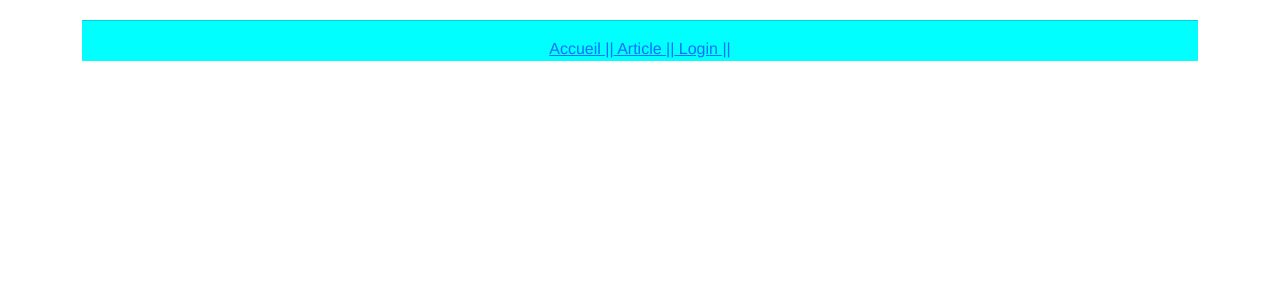
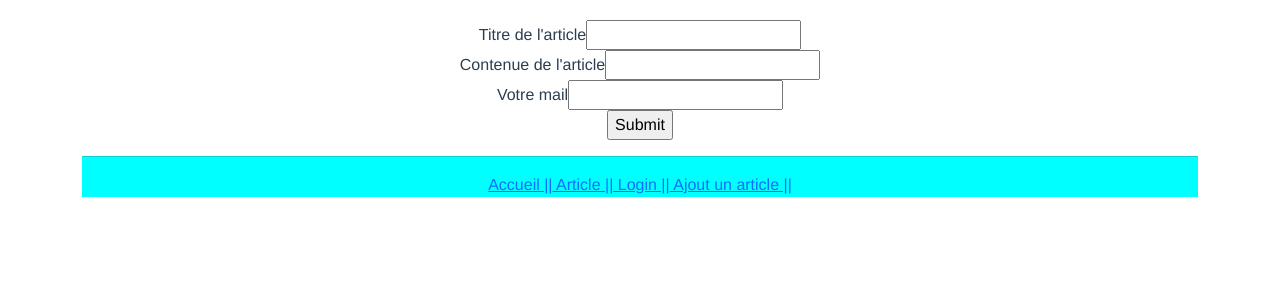
Before and after one commit to SebastienBrach/ProjetVueJS-LP-APIDAE, a Vue app: page /#/add/article in a window 1280 px wide. Shown: the top 300 px of the page. Built offline with nearby package versions, Linux system fonts and the light colour scheme.

Commit message:
Bon avancement pour l'ajout des articles

```diff
--- /dev/null
+++ b/src/components/AddArticle.vue
@@ -0,0 +1,53 @@
+<template>
+  <form>
+    <label for="">Titre de l'article</label>
+    <input type="text" v-model="titre" />
+    <br />
+    <label for="">Contenue de l'article</label>
+    <input type="text" v-model="contenu" />
+    <br />
+    <label for="">Votre mail</label>
+    <input type="text" v-model="mail" />
+    <br />
+    <input type="submit" v-on:click="ajouter" />
+  </form>
+</template>
+
+<script>
+import axios from "axios";
+
+export default {
+  name: "AddArticle",
+  data() {
+    return {
+      titre: "",
+      contenu: "",
+      mail: "",
+    };
+  },
+  methods: {
+    ajouter() {
+      const data = {
+        titre: this.titre,
+        contenu: this.contenu,
+        mail: this.mail,
+      };
+      console.log(data);
+      axios
+        .post("https://brach-node.herokuapp.com/article", data, {
+          "Content-Type": "application/x-www-form-urlencoded",
+        })
+        .then((response) => {
+          console.log(response.data);
+        })
+        .catch((error) => console.log(error));
+    },
+  },
+};
+</script>
+
+<style>
+.article {
+  margin-bottom: 2vw;
+}
+</style>
--- a/src/components/MyFooter.vue
+++ b/src/components/MyFooter.vue
@@ -4,6 +4,7 @@
     <router-link to="/"> Accueil ||</router-link>
     <router-link to="/article"> Article ||</router-link>
     <router-link to="/login"> Login ||</router-link>
+    <router-link to="/add/article"> Ajout un article ||</router-link>
   </div>
 </template>
 
--- /dev/null
+++ b/src/pages/AddArticle.vue
@@ -0,0 +1,16 @@
+<template>
+  <AddArticle />
+</template>
+
+<script>
+import store from "../store/store";
+import axios from "axios";
+import AddArticle from "../components/AddArticle";
+
+export default {
+  name: "AddArticles",
+  components: {
+    AddArticle,
+  },
+};
+</script>
--- a/src/router/router.js
+++ b/src/router/router.js
@@ -2,6 +2,7 @@ import Home from "../pages/Home";
 import Register from "../pages/RegisterForm";
 import Login from "../pages/LoginForm";
 import Article from "../pages/Articles";
+import AddArticle from "../pages/AddArticle";
 
 import axios from "axios";
 import Vue from "vue";
@@ -13,7 +14,8 @@ const routes = [
   { path: "/", component: Home, name: "home" },
   { path: "/register", component: Register, name: "register" },
   { path: "/login", component: Login, name: "login" },
-  { path: "/article", component: Article, name: "article" }
+  { path: "/article", component: Article, name: "article" },
+  { path: "/add/article", component: AddArticle, name: "addArticle" }
 ];
 
 Vue.prototype.$axios = axios;
```
